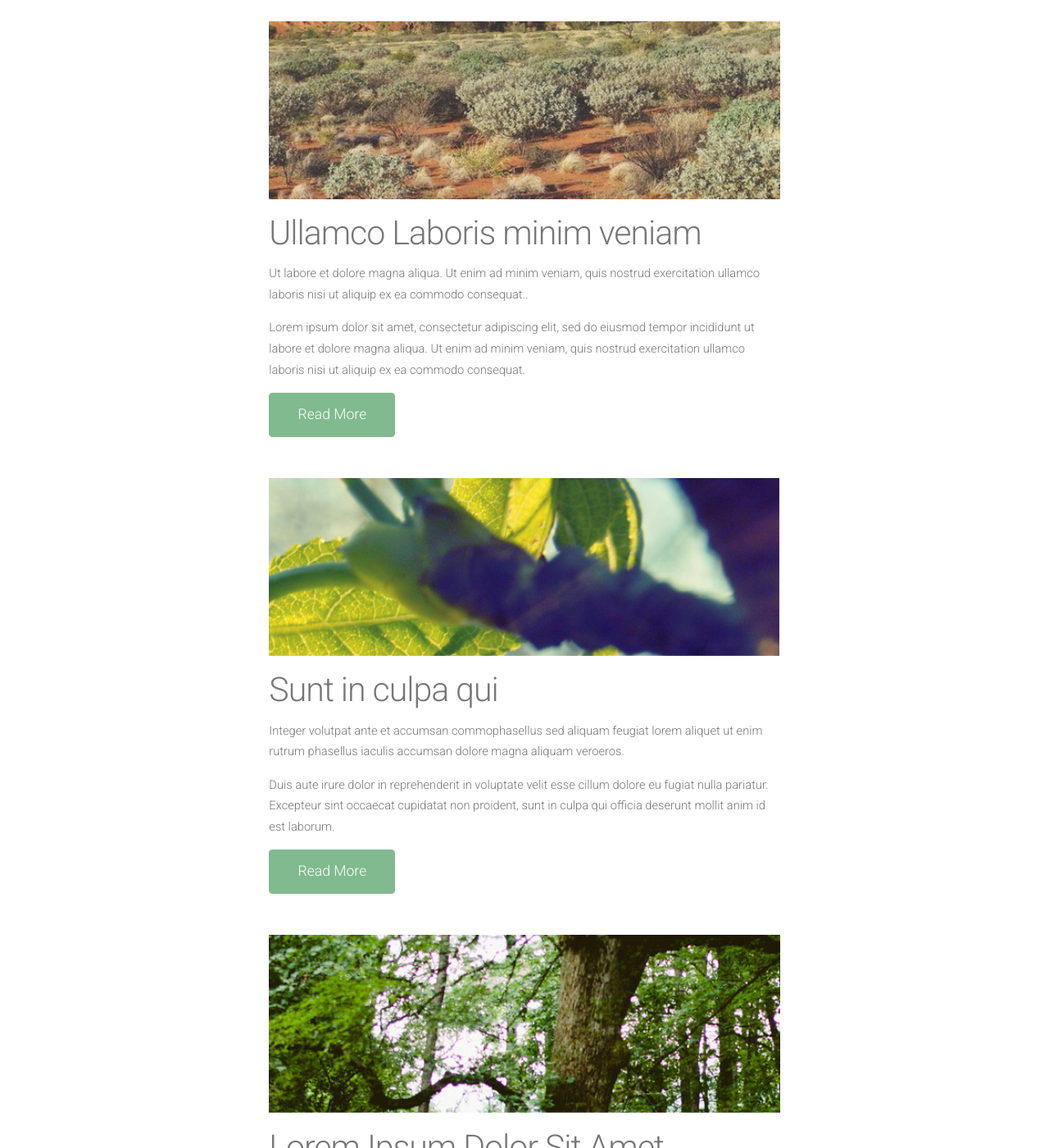
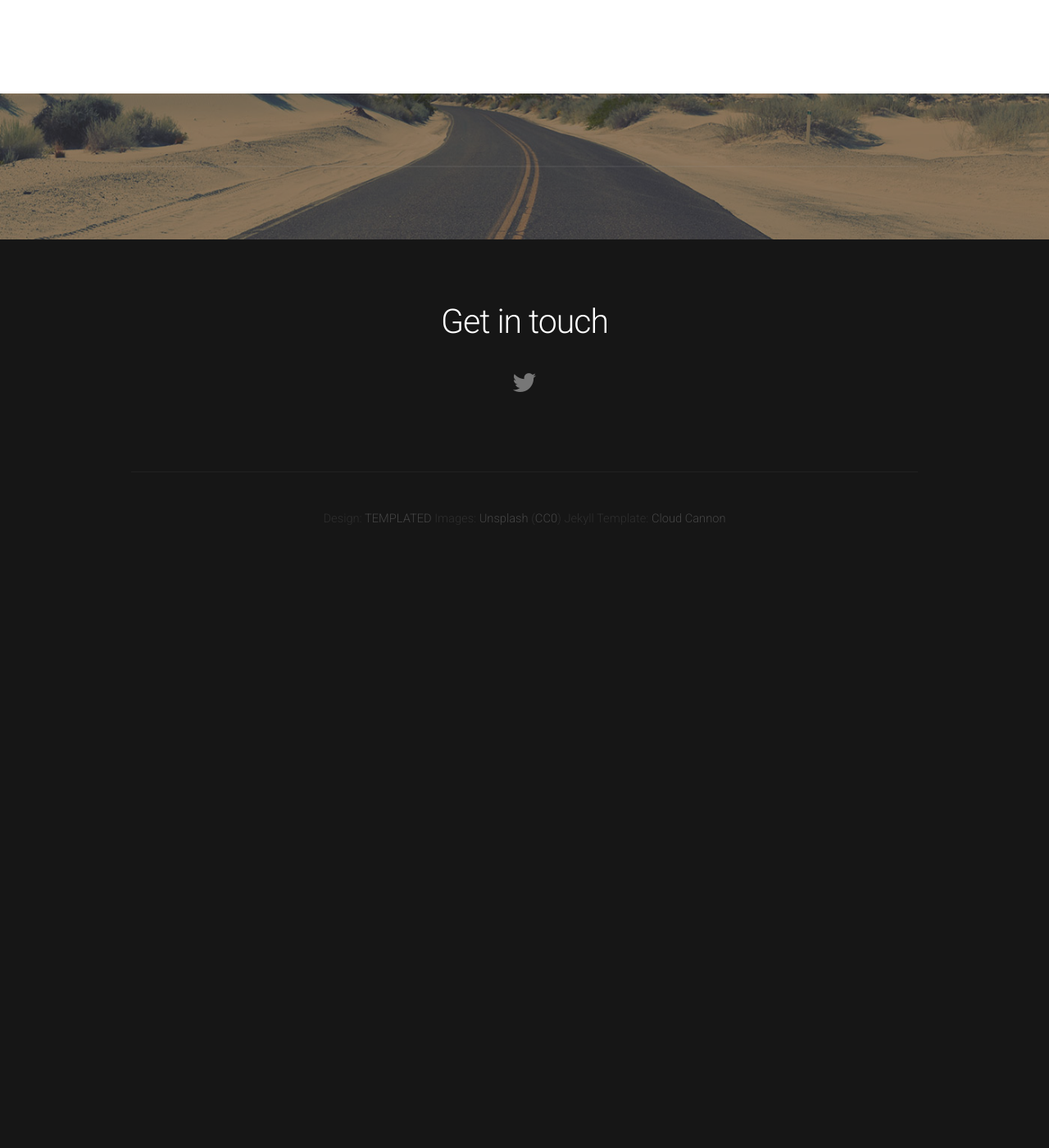
Before and after one commit to ncfirth/recoveringMathmo.github.io, a Jekyll site: the page built from blog/index.html, in a window 1280 px wide and 1400 px high, scrolled down 440 px. Shown: the whole window at 82% size. Built offline with Jekyll 4.4.1, drawn with Linux system fonts in a browser that asks for light colours; nearby versions of some CDN libraries; after the commit the page ends 1129 px from its top, so only the background shows below that; some of the changed text lies outside the part shown.

```diff
--- a/_posts/2014-08-20-another-post.md
+++ /dev/null
@@ -1,8 +0,0 @@
----
-title: Lorem Ipsum Dolor Sit Amet
-featured: images/pic01.jpg
-layout: post
----
-
-<p>Integer volutpat ante et accumsan commophasellus sed aliquam feugiat lorem aliquet ut enim rutrum phasellus iaculis accumsan dolore magna aliquam veroeros.</p>
-<p>Duis aute irure dolor in reprehenderit in voluptate velit esse cillum dolore eu fugiat nulla pariatur. Excepteur sint occaecat cupidatat non proident, sunt in culpa qui officia deserunt mollit anim id est laborum.</p>
--- a/_posts/2014-08-25-test-post.md
+++ /dev/null
@@ -1,8 +0,0 @@
----
-title: Sunt in culpa qui
-featured: images/pic02.jpg
-layout: post
----
-
-<p>Integer volutpat ante et accumsan commophasellus sed aliquam feugiat lorem aliquet ut enim rutrum phasellus iaculis accumsan dolore magna aliquam veroeros.</p>
-<p>Duis aute irure dolor in reprehenderit in voluptate velit esse cillum dolore eu fugiat nulla pariatur. Excepteur sint occaecat cupidatat non proident, sunt in culpa qui officia deserunt mollit anim id est laborum.</p>
--- a/_posts/2014-08-31-hello-word.md
+++ /dev/null
@@ -1,8 +0,0 @@
----
-title: Ullamco Laboris minim veniam
-featured: images/pic03.jpg
-layout: post
----
-
-<p>Ut labore et dolore magna aliqua. Ut enim ad minim veniam, quis nostrud exercitation ullamco laboris nisi ut aliquip ex ea commodo consequat..</p>
-<p>Lorem ipsum dolor sit amet, consectetur adipiscing elit, sed do eiusmod tempor incididunt ut labore et dolore magna aliqua. Ut enim ad minim veniam, quis nostrud exercitation ullamco laboris nisi ut aliquip ex ea commodo consequat.</p>
```
Also changed, not shown: _posts/170202-denovo.md (added, +11 -0 lines), index.html (+10 -0 lines), 3 other files.
